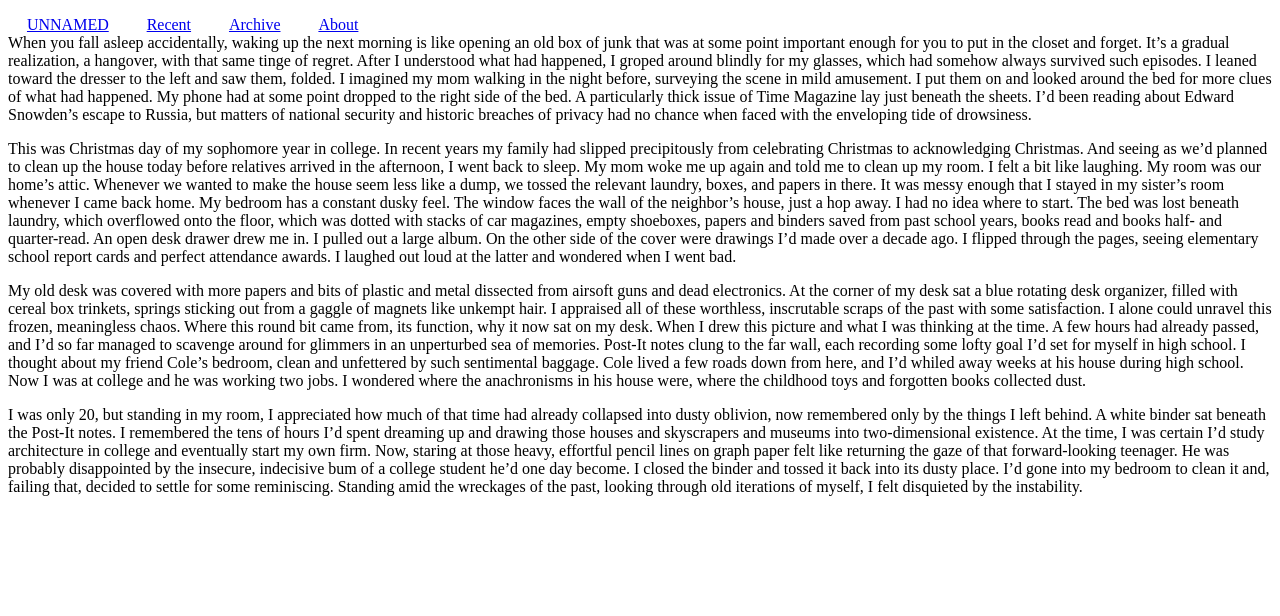
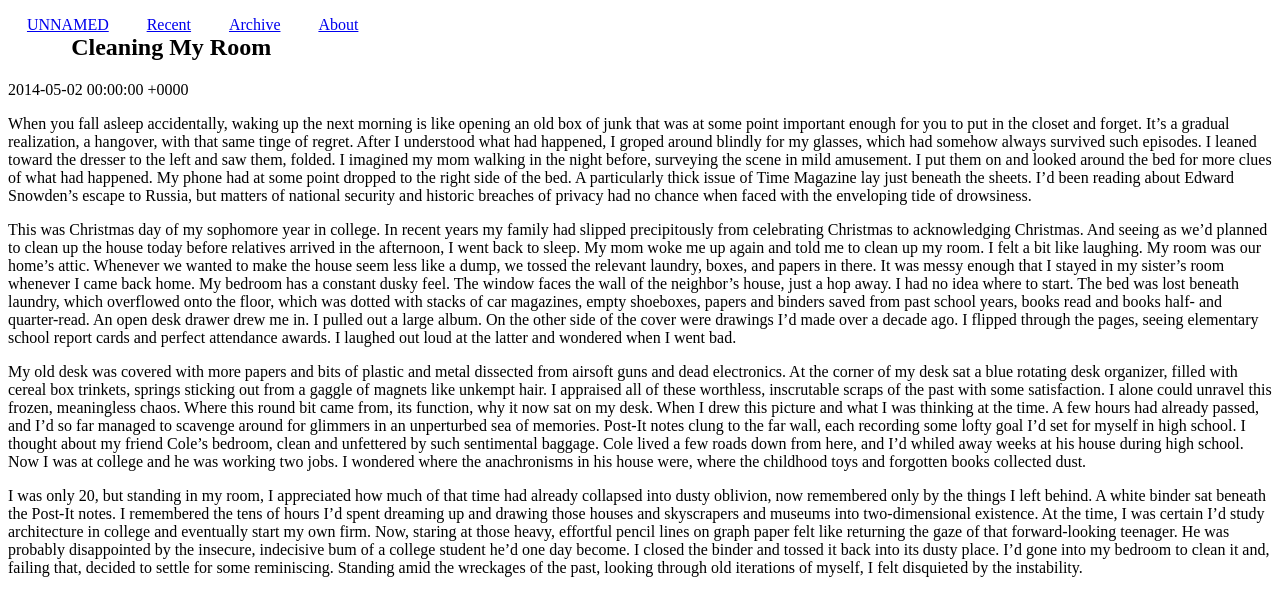
Before and after one commit to jk5228/unnamed, a Jekyll site: the page built from _posts/2014-05-02-cleaning.md, in a window 1280 px wide. Shown: the top 616 px of the page. Built offline with Jekyll 4.4.1, drawn with Linux system fonts in a browser that asks for light colours; nearby versions of some CDN libraries; library files that are not in the unit come from our copies; Markdown is read by kramdown in place of the engine named in the settings.

Commit message:
testing jekyll

```diff
--- a/_layouts/post.html
+++ b/_layouts/post.html
@@ -77,8 +77,8 @@
 	<div class="content" id="article-div">
 		<div class="article">
 			<p></p>
-			<h2 class="title" id="title1">{{ post.title }}</h2>
-			<p>{{ post.date }}</p>
+			<h2 class="title" id="title1">{{ page.title }}</h2>
+			<p>{{ page.date }}</p>
 			<p></p>
 			{{ page.content }}
 			<div class="footer"></div>
--- a/index.html
+++ b/index.html
@@ -278,7 +278,7 @@
 			<div id="bar1">
 				<div class="post">
 					<div class="postdate">May 2, 2014</div>
-					<a href="{{ post_url 2014-05-02-cleaning }}"><div class="postimg" id="post1"></div></a>
+					<a href="{{ site.posts.first.url }}"><div class="postimg" id="post1"></div></a>
 					<div class="posttitle">Cleaning My Room</div>
 				</div>
 				<div class="post">
```
